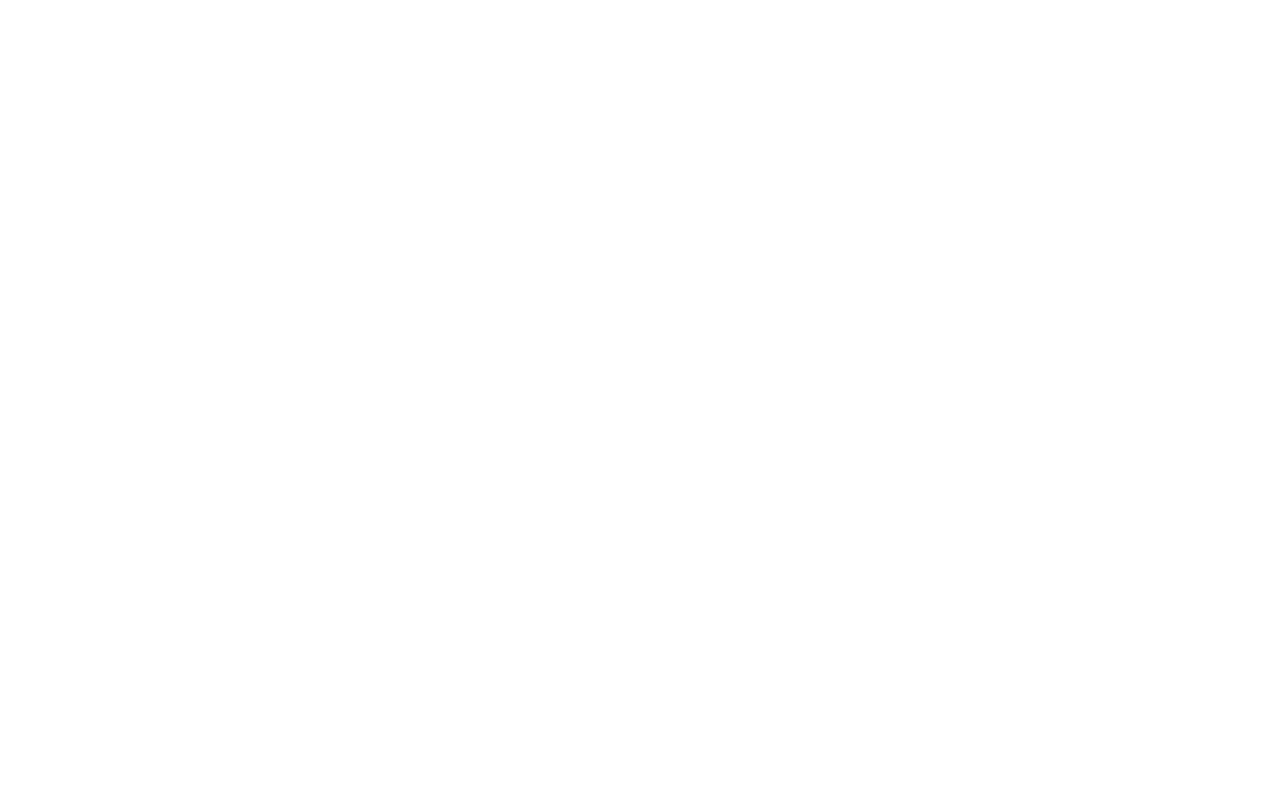
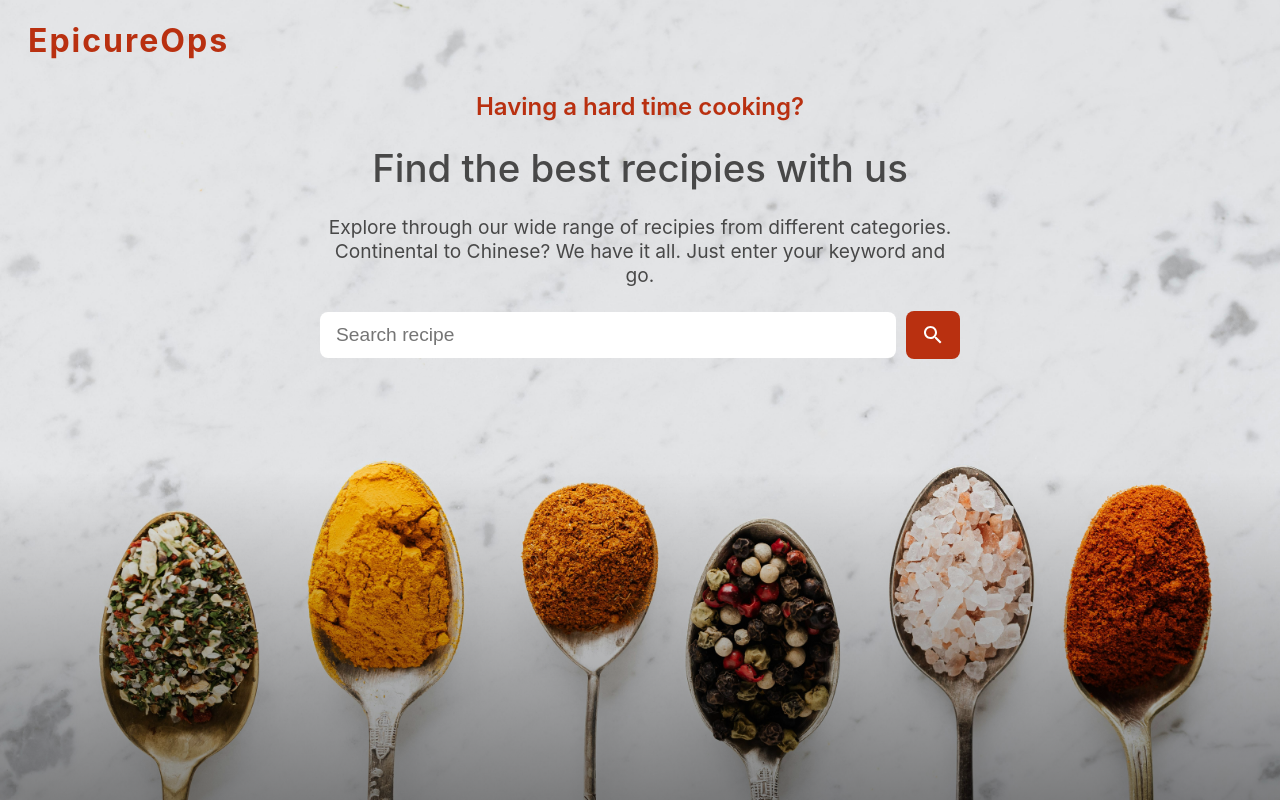
Before and after one commit to vimal211/EpicureOps, a React (Create React App) app: page / in a window 1280 px wide. Built offline with nearby package versions, Linux system fonts and the light colour scheme.

Commit message:
landing page UI

```diff
--- a/package.json
+++ b/package.json
@@ -3,6 +3,10 @@
   "version": "0.1.0",
   "private": true,
   "dependencies": {
+    "@emotion/react": "^11.11.3",
+    "@emotion/styled": "^11.11.0",
+    "@mui/icons-material": "^5.14.5",
+    "@mui/material": "^5.15.5",
     "@testing-library/jest-dom": "^5.17.0",
     "@testing-library/react": "^13.4.0",
     "@testing-library/user-event": "^13.5.0",
--- a/src/App.js
+++ b/src/App.js
@@ -1,8 +1,10 @@
 import './App.scss';
+import LandingPage from './pages/LandingPage/LandingPage';
 
 function App() {
   return (
     <div className="App">
+      <LandingPage />
     </div>
   );
 }
--- a/src/App.scss
+++ b/src/App.scss
@@ -0,0 +1,5 @@
+.App{
+    width: 100vw;
+    height: 100vh;
+    // font-family: "Roboto";
+}
--- a/src/index.css
+++ b/src/index.css
@@ -11,3 +11,8 @@
   font-family: source-code-pro, Menlo, Monaco, Consolas, 'Courier New',
     monospace;
 }
+
+@font-face {
+  font-family: "Roboto";
+  src: url("https://fonts.googleapis.com/css2?family=Open+Sans&family=Roboto:wght@100&family=Space+Mono&display=swap");
+}
--- /dev/null
+++ b/src/pages/LandingPage/LandingPage.jsx
@@ -0,0 +1,28 @@
+import React from "react";
+import "./LandingPage.scss";
+import SearchIcon from '@mui/icons-material/Search';
+
+function LandingPage() {
+  return (
+    <div className="landingpage__layout">
+      <div className="landingpage__header">
+        <span className="landingpage__header-title">EpicureOps</span>
+      </div>
+      <div className="landingpage__content">
+        <div>Having a hard time cooking?</div>
+        <div>Find the best recipies with us</div>
+        <div>
+          Explore through our wide range of recipies from different categories.
+          Continental to Chinese? We have it all. Just enter your keyword and
+          go.
+        </div>
+        <div className="landingpage__content-search">
+          <input id="recipeSearch" placeholder="Search recipe" type="text" />
+          <button className="landingpage__content-search-btn"><SearchIcon style={{color:"#fff", fontSize: "1.5rem"}} /></button>
+        </div>
+      </div>
+    </div>
+  );
+}
+
+export default LandingPage;
--- /dev/null
+++ b/src/pages/LandingPage/LandingPage.scss
@@ -0,0 +1,91 @@
+
+$primary-color: #B93010;
+$secondary-color: #484848;
+
+
+.landingpage__{
+    &layout{
+        position: relative;
+        background: linear-gradient(to bottom, rgba(0, 0, 0, 0) 0%, rgba(0, 0, 0, 0) 59%, rgba(0, 0, 0, 0.45) 100%), url('../../assets/img/landing-background.jpeg') no-repeat;
+        background-size: cover;
+        background-position-y: 15%;
+        width: 100%;
+        height: 100%;
+        box-sizing: border-box;
+        display: flex;
+        flex-direction: column;
+    }
+    &header{
+        height: 10%;
+        display: flex;
+        justify-content: flex-start;
+        align-items: center;
+        &-title{
+            color: $primary-color;
+            font-weight: bold;
+            font-size: 2rem;
+            padding: 12px;
+            margin-left: 16px;
+            box-sizing: border-box;
+            letter-spacing: 2px;
+        }
+    }
+    &content{
+        display: flex;
+        justify-content: flex-start;
+        align-items: center;
+        flex-direction: column;
+        height: calc(100% - 10%);
+        width: 50%;
+        margin: auto;
+        div{
+            padding: 12px 0;
+        }
+        div:first-child{
+            color: $primary-color;
+            font-size: 1.5em;
+            font-weight: 600;
+        }
+        div:nth-child(2){
+            color: $secondary-color;
+            font-size: 2.4rem;
+            font-weight: 500;
+        }
+        div:nth-child(3){
+            color: $secondary-color;
+            font-size: 1.2rem;
+            font-weight: 400;
+            text-align: center;
+        }
+        &-search{
+            display: flex;
+            align-items: center;
+            justify-content: center;
+            width: 100%;
+            gap: 10px;
+            color: #fff;
+            &-btn{
+                background-color: $primary-color;
+                padding: 12px 15px;
+                outline: none;
+                border: none;
+                border-radius: 8px;
+                display: flex;
+                justify-content: center;
+                align-items: center;
+                cursor: pointer;
+            }
+        }
+        #recipeSearch{
+            outline: none;
+            width: 90%;
+            border: none;
+            border-radius: 8px;
+            padding: 12px 16px;
+            font-weight: 100;
+            font-size: 1.2rem;
+            color: $secondary-color;
+        }
+    }
+
+}
```
Also changed, not shown: src/assets/img/landing-background.jpeg (added), 1 other file (tests, documents, lock files or other folders).
